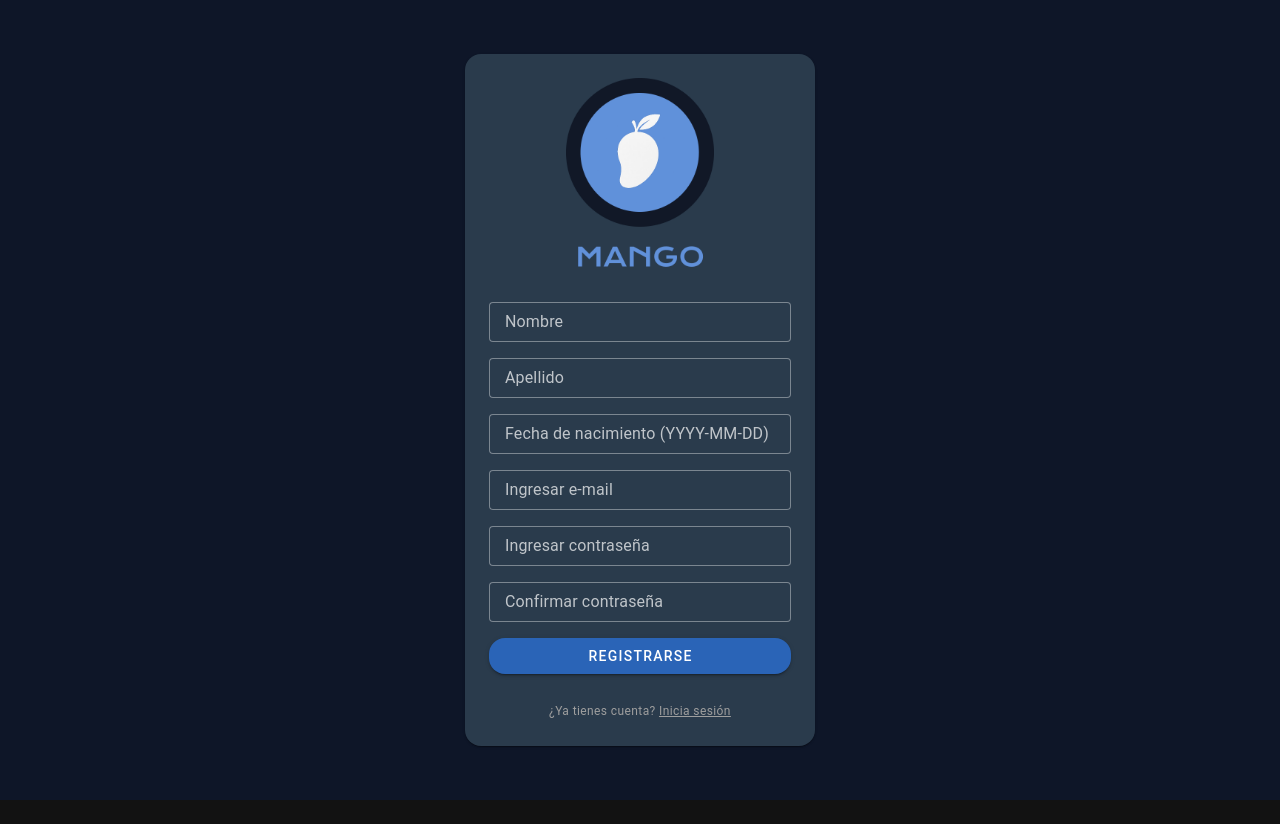
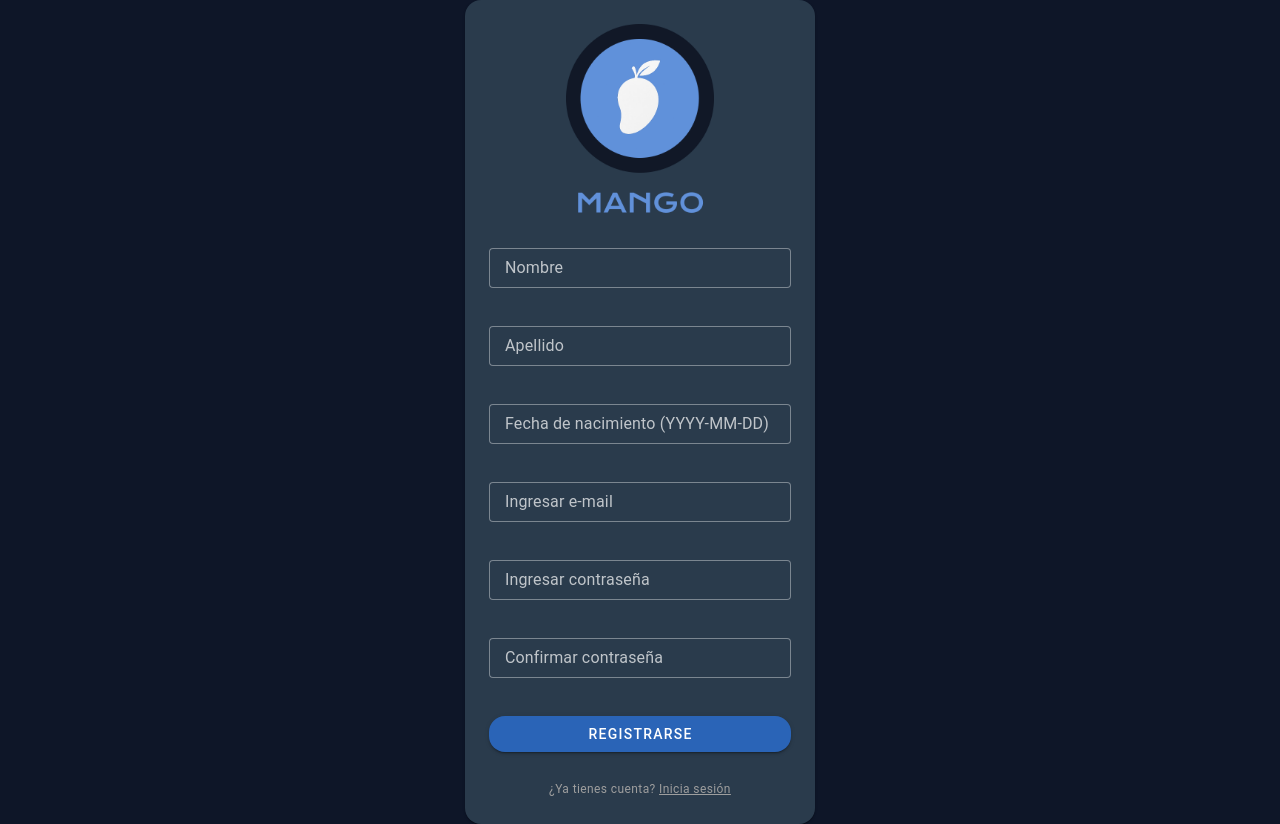
Before and after one commit to ldicandia/TP2_HCI_G15, a Vue app in the folder billetera_mango/: page /register in a window 1280 px wide. Before the commit the page ends 800 px from the top, so only its background shows below. Built offline with nearby package versions, Linux system fonts and the light colour scheme.

Commit message:
mensajes de error en register

```diff
--- a/billetera_mango/src/pages/Register.vue
+++ b/billetera_mango/src/pages/Register.vue
@@ -7,50 +7,51 @@
             <v-img :src="mangoLogo" class="logo-image" />
           </div>
         </div>
+
         <v-text-field
           v-model="firstName"
           label="Nombre"
           variant="outlined"
           density="compact"
           class="mb-4"
-          hide-details
           color="#6291da"
-          :error="!!errors.firstName"
+          :error="!!errors.firstName.length"
           :error-messages="errors.firstName"
         />
+
         <v-text-field
           v-model="lastName"
           label="Apellido"
           variant="outlined"
           density="compact"
           class="mb-4"
-          hide-details
           color="#6291da"
-          :error="!!errors.lastName"
+          :error="!!errors.lastName.length"
           :error-messages="errors.lastName"
         />
+
         <v-text-field
           v-model="birthDate"
           label="Fecha de nacimiento (YYYY-MM-DD)"
           variant="outlined"
           density="compact"
           class="mb-4"
-          hide-details
           color="#6291da"
-          :error="!!errors.birthDate"
+          :error="!!errors.birthDate.length"
           :error-messages="errors.birthDate"
         />
+
         <v-text-field
           v-model="email"
           label="Ingresar e-mail"
           variant="outlined"
           density="compact"
           class="mb-4"
-          hide-details
           color="#6291da"
-          :error="!!errors.email"
+          :error="!!errors.email.length"
           :error-messages="errors.email"
         />
+
         <v-text-field
           v-model="password"
           label="Ingresar contraseña"
@@ -58,11 +59,11 @@
           variant="outlined"
           density="compact"
           class="mb-4"
-          hide-details
           color="#6291da"
-          :error="!!errors.password"
+          :error="!!errors.password.length"
           :error-messages="errors.password"
         />
+
         <v-text-field
           v-model="confirmPassword"
           label="Confirmar contraseña"
@@ -70,15 +71,28 @@
           variant="outlined"
           density="compact"
           class="mb-2"
-          hide-details
           color="#6291da"
-          :error="!!errors.confirmPassword"
+          :error="!!errors.confirmPassword.length"
           :error-messages="errors.confirmPassword"
         />
-        <v-btn class="login-button" block @click="handleRegister" color="button">Registrarse</v-btn>
+
+        <v-btn
+          class="login-button"
+          block
+          color="button"
+          @click="handleRegister"
+        >
+          Registrarse
+        </v-btn>
+
         <div class="mt-6 text-center">
           <span class="text-grey text-caption">¿Ya tienes cuenta? </span>
-          <a @click="goToLogin" class="text-caption text-grey text-decoration-underline">Inicia sesión</a>
+          <a
+            @click="goToLogin"
+            class="text-caption text-grey text-decoration-underline"
+          >
+            Inicia sesión
+          </a>
         </div>
       </v-card>
     </v-main>
@@ -92,7 +106,6 @@ import mangoLogo from '@/assets/mango-logo.png'
 import { useSecurityStore } from '@/stores/useAuth'
 
 const router = useRouter()
-
 const securityStore = useSecurityStore()
 
 const firstName = ref('')
@@ -101,45 +114,58 @@ const birthDate = ref('')
 const email = ref('')
 const password = ref('')
 const confirmPassword = ref('')
-const errors = ref({})
+
+const errors = ref({
+  firstName: [],
+  lastName: [],
+  birthDate: [],
+  email: [],
+  password: [],
+  confirmPassword: []
+})
 
 function validateFields() {
-  errors.value = {}
+  // Limpiar errores
+  Object.keys(errors.value).forEach(key => {
+    errors.value[key] = []
+  })
 
-  if (!firstName.value.trim()) {
-    errors.value.firstName = 'El nombre es obligatorio.'
+  // Validaciones
+  if (!firstName.value) {
+    errors.value.firstName.push('El nombre es obligatorio.')
   }
-  if (!lastName.value.trim()) {
-    errors.value.lastName = 'El apellido es obligatorio.'
+  if (!lastName.value) {
+    errors.value.lastName.push('El apellido es obligatorio.')
   }
-  if (!birthDate.value.trim()) {
-    errors.value.birthDate = 'La fecha de nacimiento es obligatoria.'
+  if (!birthDate.value) {
+    errors.value.birthDate.push('La fecha de nacimiento es obligatoria.')
   } else if (!/^\d{4}-\d{2}-\d{2}$/.test(birthDate.value)) {
-    errors.value.birthDate = 'La fecha de nacimiento debe tener el formato YYYY-MM-DD.'
+    errors.value.birthDate.push('La fecha debe tener formato YYYY-MM-DD.')
   }
-  if (!email.value.trim()) {
-    errors.value.email = 'El correo electrónico es obligatorio.'
-  } else if (!/^[^\s@]+@[^\s@]+\.[^\s@]+$/.test(email.value)) {
-    errors.value.email = 'El correo electrónico no es válido.'
+  if (!email.value) {
+    errors.value.email.push('El email es obligatorio.')
+  } else if (!/\S+@\S+\.\S+/.test(email.value)) {
+    errors.value.email.push('El email no es válido.')
   }
-  if (!password.value.trim()) {
-    errors.value.password = 'La contraseña es obligatoria.'
+  if (!password.value) {
+    errors.value.password.push('La contraseña es obligatoria.')
   } else if (password.value.length < 6) {
-    errors.value.password = 'La contraseña debe tener al menos 6 caracteres.'
+    errors.value.password.push('La contraseña debe tener al menos 6 caracteres.')
   }
-  if (password.value !== confirmPassword.value) {
-    errors.value.confirmPassword = 'Las contraseñas no coinciden.'
+  if (!confirmPassword.value) {
+    errors.value.confirmPassword.push('La confirmación de contraseña es obligatoria.')
+  } else if (confirmPassword.value !== password.value) {
+    errors.value.confirmPassword.push('Las contraseñas no coinciden.')
   }
 
-  return Object.keys(errors.value).length === 0
+  // ¿Hay errores?
+  return Object.values(errors.value).every(arr => arr.length === 0)
 }
 
 async function handleRegister() {
   if (!validateFields()) {
-    console.error('Errores en el formulario:', errors.value)
     return
   }
-
   try {
     await securityStore.register({
       firstName: firstName.value,
@@ -149,10 +175,9 @@ async function handleRegister() {
       password: password.value,
       metadata: {}
     })
-    console.log('Usuario registrado exitosamente')
     router.push('/verify')
-  } catch (error) {
-    console.error('Error al registrar usuario:', error)
+  } catch (err) {
+    console.error('Error al registrar usuario:', err)
   }
 }
 
```
Also changed, not shown: billetera_mango/components.d.ts (added, +16 -0 lines), 2 other files (tests, documents, lock files or other folders).
